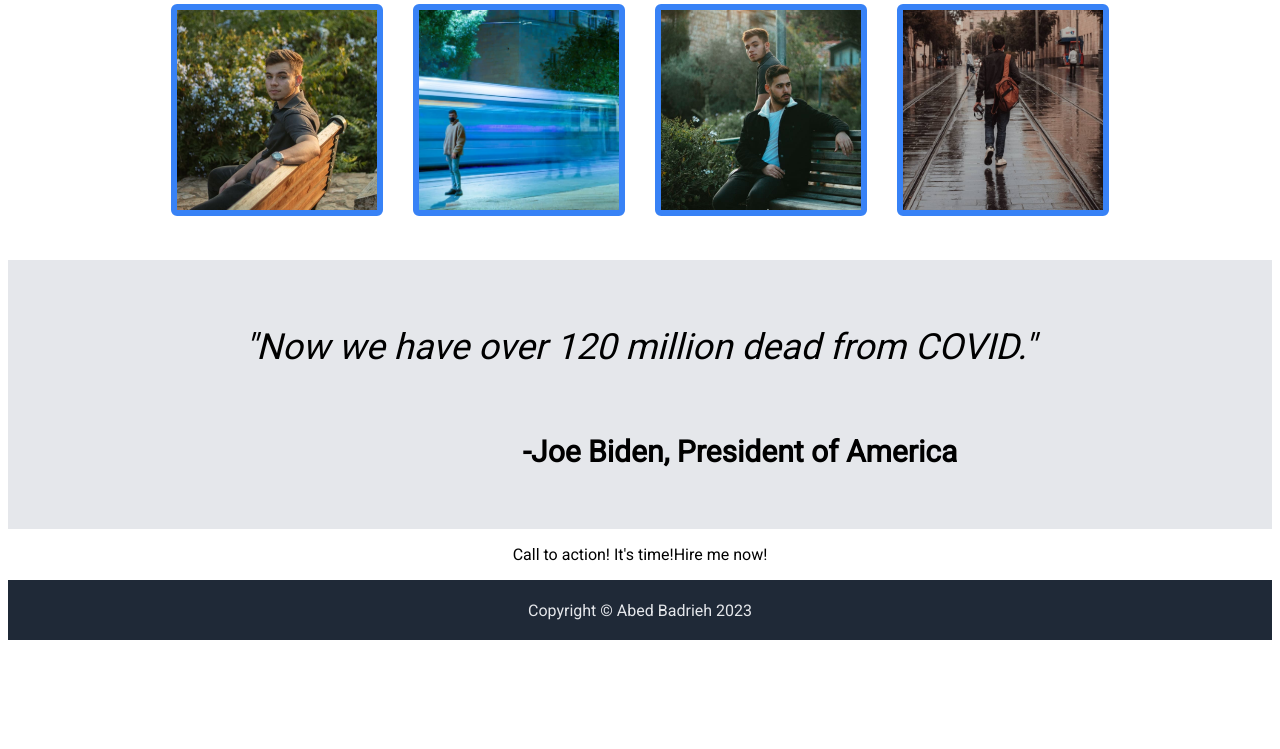
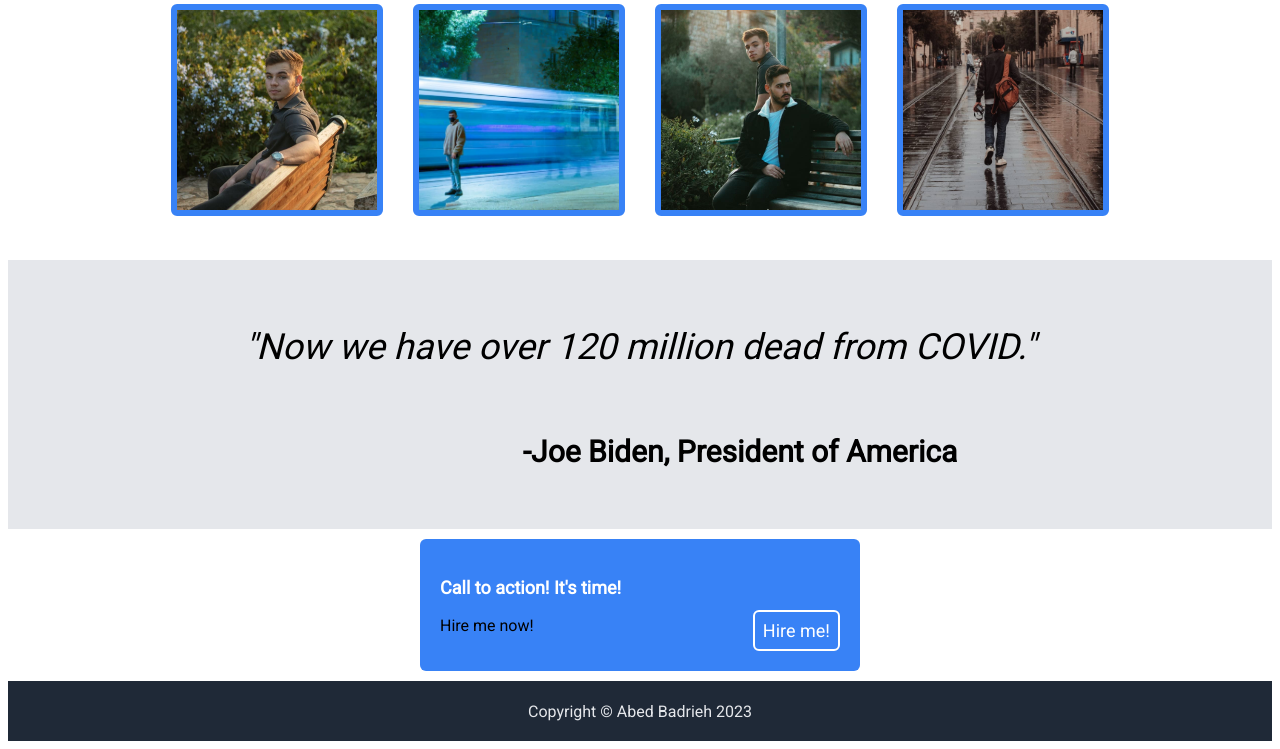
Before and after one commit to HamadAlsayed/landing-page, a plain HTML site: page index.html in a window 1280 px wide. Shown: the part 498-1247 px from the top of the page. Before the commit the page ends 1146 px from the top, so only its background shows below. Drawn offline with Linux system fonts and the light colour scheme.

Commit message:
Add call to action section

```diff
--- a/css/style.css
+++ b/css/style.css
@@ -20,8 +20,7 @@ ul {
 .information, .reviews,
 .footer, .call-action,
 .image-container, .nav,
-.quote, .call-action,
-.call-container{
+.quote, .call-action {
     display: flex;
     align-items: center;
     justify-content: center;
@@ -131,7 +130,29 @@ ul {
 }
 
 .call-action {
-    background-color: white;
+    background-color: #3882F6;
+    flex-wrap: wrap;
+    max-width: 1000px;
+    width: 400px;
+    min-width: 300px;
+    align-self: center;
+    border-radius: 6px;
+    margin: 10px;
+    padding: 20px;
+}
+
+.call-action .sign-up {
+    border: 2px solid white;
+    margin-left: auto;
+    align-self: end;
+}
+
+.call-container {
+    flex-direction: column;
+}
+
+.call-container .title {
+    font-size: 18px;
 }
 
 
--- a/index.html
+++ b/index.html
@@ -27,7 +27,8 @@
             <div class="hero-container">
                 <div class="title">Abed Badrieh</div>
                 <p class="paragraph">
-                    Term used to describe an incredibly sexy being, with an unusually large penis. Recent scientific results show that women tend to love men that are named Abed. Someone named Abed, is also usually reffered to as a pussy magnet.
+
+Abed Badrieh is a renowned portrait photographer with an uncanny ability to reveal the essence and character of his subjects through his striking and evocative portraits.
                 </p>
                 <a href="#" class="sign-up">Hire me!</a>
             </div>
@@ -69,9 +70,12 @@
 
 
         <div class="call-action">
-            <p class="paragraph">Call to action! It's time!</p>
-            <p class="paragraph">Hire me now!</p>
+            <div class="call-container">
+                <p class="title">Call to action! It's time!</p>
+                <p class="paragraph">Hire me now!</p>
+            </div>
 
+            <a href="#" class="sign-up">Hire me!</a>
         </div>
 
         <div class="footer">Copyright © Abed Badrieh 2023</div>
```
